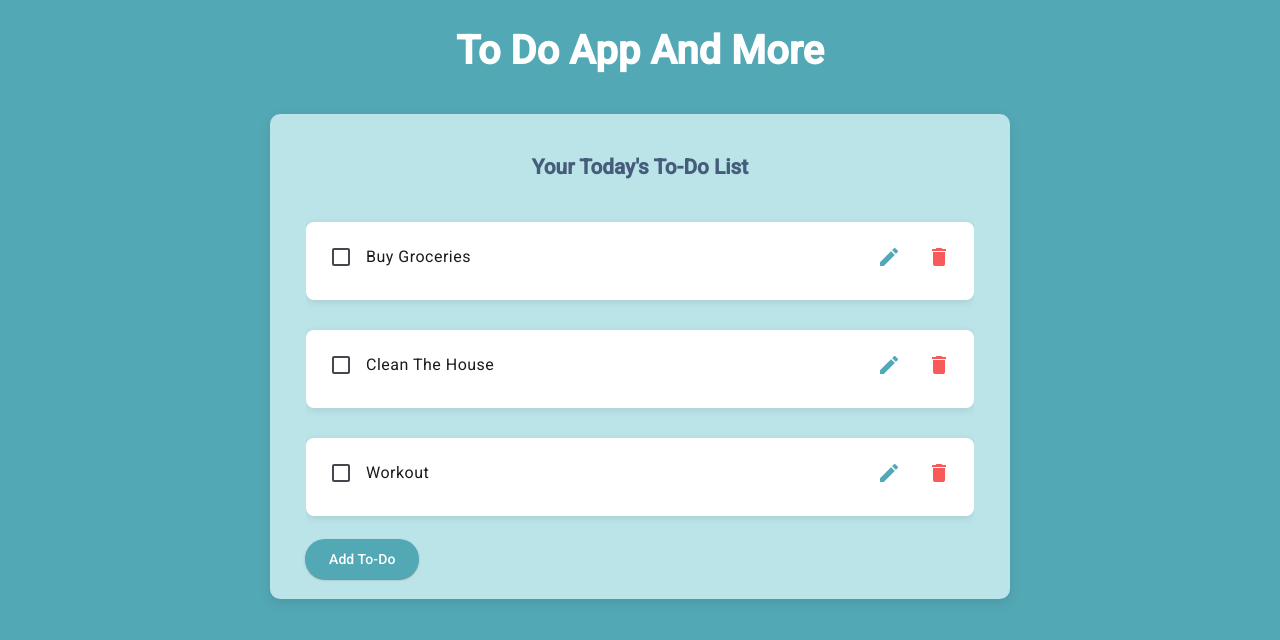
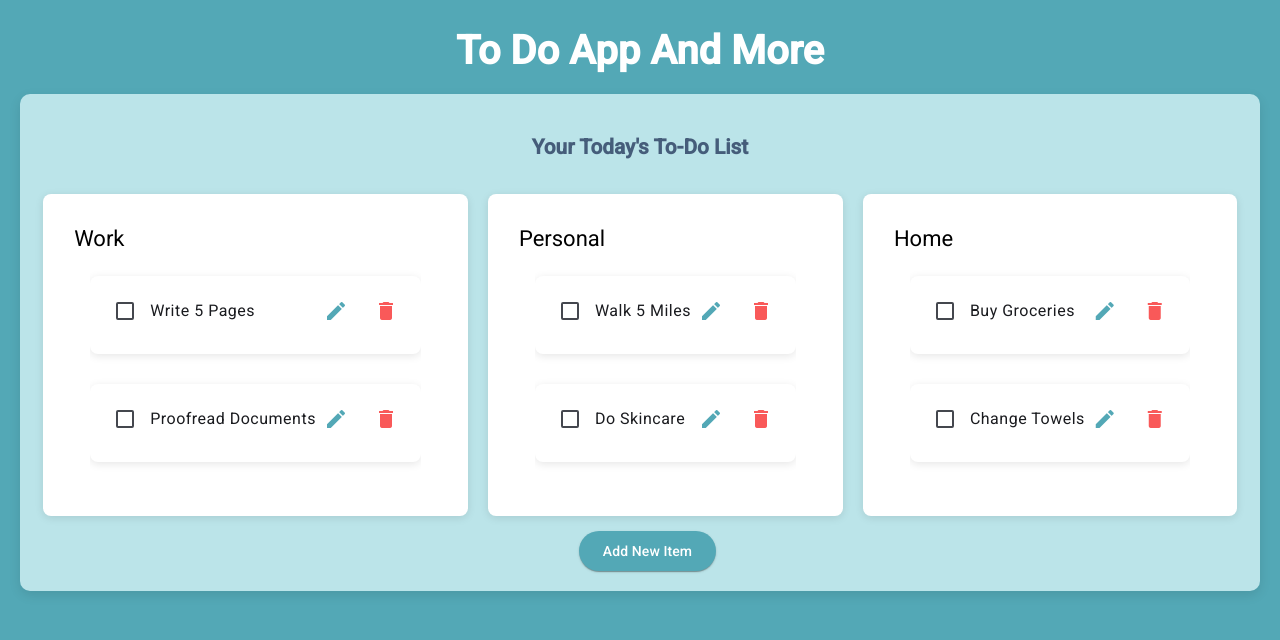
Before and after one commit to Nancy214/ToDo-App-And-More, an Angular app: page / in a window 1280 px wide. Shown: the top 640 px of the page. Built offline with nearby package versions, Linux system fonts and the light colour scheme.

Commit message:
Added categories

```diff
--- a/src/app/add-todo-dialog/add-todo-dialog.component.html
+++ b/src/app/add-todo-dialog/add-todo-dialog.component.html
@@ -1,8 +1,16 @@
-<h2 mat-dialog-title>Add New To-Do</h2>
+<h2 mat-dialog-title>Add New Item</h2>
 <mat-dialog-content style="padding-top: 5px">
   <mat-form-field appearance="outline">
     <mat-label>Title</mat-label>
     <input matInput [(ngModel)]="newTodoTitle" placeholder="Enter title" />
+  </mat-form-field>
+  <mat-form-field appearance="outline">
+    <mat-label>Category</mat-label>
+    <mat-select [(ngModel)]="newTodoCategory">
+      <mat-option *ngFor="let category of categories" [value]="category">{{
+        category
+      }}</mat-option>
+    </mat-select>
   </mat-form-field>
 </mat-dialog-content>
 <mat-dialog-actions align="end">
--- a/src/app/add-todo-dialog/add-todo-dialog.component.ts
+++ b/src/app/add-todo-dialog/add-todo-dialog.component.ts
@@ -8,6 +8,8 @@ import { MatInputModule } from '@angular/material/input';
 import { MatButtonModule } from '@angular/material/button';
 import { CommonModule } from '@angular/common';
 import { MatSnackBar } from '@angular/material/snack-bar';
+import { MatSelectModule } from '@angular/material/select';
+import { CATEGORIES } from '../models/todo';
 
 @Component({
   selector: 'app-add-todo-dialog',
@@ -19,12 +21,16 @@ import { MatSnackBar } from '@angular/material/snack-bar';
     MatInputModule,
     MatButtonModule,
     CommonModule,
+    MatSelectModule,
   ],
   templateUrl: './add-todo-dialog.component.html',
   styleUrl: './add-todo-dialog.component.scss',
 })
 export class AddTodoDialogComponent {
   newTodoTitle: string = '';
+  newTodoCategory: string = '';
+
+  categories = CATEGORIES;
 
   constructor(
     public dialogRef: MatDialogRef<AddTodoDialogComponent>,
@@ -36,14 +42,15 @@ export class AddTodoDialogComponent {
   }
 
   onSave(): void {
-    if (!this.newTodoTitle.trim()) {
-      this.snackbar.open('Please enter a valid title', 'Close', {
+    if (!this.newTodoTitle.trim() || !this.newTodoCategory) {
+      this.snackbar.open('Please fill in all fields', 'Close', {
         duration: 3000,
       });
       return;
     }
     this.dialogRef.close({
       title: this.newTodoTitle,
+      category: this.newTodoCategory,
     });
   }
 }
--- a/src/app/models/todo.ts
+++ b/src/app/models/todo.ts
@@ -1,5 +1,8 @@
 export interface Todo {
   id: number;
   title: string;
+  category: string;
   completed: boolean;
 }
+
+export const CATEGORIES = ['Work', 'Personal', 'Home'];
--- a/src/app/todo-list/todo-list.component.html
+++ b/src/app/todo-list/todo-list.component.html
@@ -1,9 +1,18 @@
 <div class="container">
   <h3>Your Today's To-Do List</h3>
 
+  <div class="categories">
+    <mat-card *ngFor="let category of categories" class="category-card">
+      <mat-card-header>
+        <mat-card-title>{{ category }}</mat-card-title>
+      </mat-card-header>
+      <mat-card-content>
         <mat-list>
           <mat-list-item *ngFor="let todo of todos" style="height: auto">
-      <mat-card [class.completed]="todo.completed">
+            <mat-card
+              [class.completed]="todo.completed"
+              *ngIf="todo.category === category"
+            >
               <!-- View Mode -->
               <mat-checkbox
                 [(ngModel)]="todo.completed"
@@ -17,11 +26,16 @@
                   <button
                     mat-icon-button
                     color="primary"
+                    [disabled]="todo.completed === true"
                     (click)="startEditing(todo.id)"
                   >
                     <mat-icon style="color: #53a8b6">edit</mat-icon>
                   </button>
-            <button mat-icon-button (click)="deleteTodo(todo.id)">
+                  <button
+                    mat-icon-button
+                    [disabled]="todo.completed === true"
+                    (click)="deleteTodo(todo.id)"
+                  >
                     <mat-icon style="color: #f95959">delete</mat-icon>
                   </button>
                 </div>
@@ -53,8 +67,12 @@
             </mat-card>
           </mat-list-item>
         </mat-list>
+      </mat-card-content>
+    </mat-card>
+  </div>
 
+  <!-- Add Mode -->
   <button mat-raised-button class="add-button" (click)="openAddTodoDialog()">
-    Add To-Do
+    Add New Item
   </button>
 </div>
--- a/src/app/todo-list/todo-list.component.scss
+++ b/src/app/todo-list/todo-list.component.scss
@@ -1,16 +1,30 @@
 .container {
-  max-width: 700px;
-  margin: 40px auto;
+  margin: 20px 20px 20px 20px;
   padding: 20px;
   background-color: #bbe4e9;
   border-radius: 10px;
   box-shadow: 0 4px 12px rgba(0, 0, 0, 0.1);
+  display: flex;
+  flex-direction: column;
+  align-items: center;
 }
 h3 {
   font-size: 1.3rem;
   text-align: center;
   margin-bottom: 20px;
   color: #455d7a;
+}
+
+.categories {
+  display: flex;
+  flex-direction: row;
+  gap: 20px;
+}
+
+.category-card {
+  display: flex;
+  flex-direction: column;
+  height: fit-content;
 }
 
 mat-card {
@@ -22,6 +36,7 @@ mat-card {
   transition: box-shadow 0.3s ease;
   display: flex;
   flex-direction: row;
+  text-wrap-mode: wrap;
 
   &:hover {
     box-shadow: 0 4px 16px rgba(0, 0, 0, 0.15);
--- a/src/app/todo-list/todo-list.component.ts
+++ b/src/app/todo-list/todo-list.component.ts
@@ -10,7 +10,7 @@ import { MatSnackBarModule } from '@angular/material/snack-bar';
 import { CommonModule } from '@angular/common';
 import { MatCheckboxModule } from '@angular/material/checkbox';
 
-import { Todo } from '../models/todo';
+import { CATEGORIES, Todo } from '../models/todo';
 import { MatSnackBar } from '@angular/material/snack-bar';
 import { MatDialog } from '@angular/material/dialog';
 import { AddTodoDialogComponent } from '../add-todo-dialog/add-todo-dialog.component';
@@ -34,22 +34,60 @@ import { AddTodoDialogComponent } from '../add-todo-dialog/add-todo-dialog.compo
 })
 export class TodoListComponent {
   todos: Todo[] = [
-    { id: 1, title: 'Buy groceries', completed: false },
-    { id: 2, title: 'Clean the house', completed: false },
-    { id: 3, title: 'Workout', completed: false },
+    {
+      id: 1,
+      title: 'Write 5 pages',
+      category: 'Work',
+      completed: false,
+    },
+    {
+      id: 2,
+      title: 'Proofread documents',
+      category: 'Work',
+      completed: false,
+    },
+    {
+      id: 3,
+      title: 'Walk 5 miles',
+      category: 'Personal',
+      completed: false,
+    },
+    {
+      id: 4,
+      title: 'Do skincare',
+      category: 'Personal',
+      completed: false,
+    },
+    {
+      id: 5,
+      title: 'Buy groceries',
+      category: 'Home',
+      completed: false,
+    },
+    {
+      id: 6,
+      title: 'Change towels',
+      category: 'Home',
+      completed: false,
+    },
   ];
 
+  categories = CATEGORIES;
+
   editingToDoId: number | boolean = false;
-  newToDoTitle: string = '';
 
   constructor(public snackbar: MatSnackBar, private dialog: MatDialog) {}
 
+  startEditing(todoId: number): void {
+    this.editingToDoId = todoId;
+  }
+
+  cancelEdit(): void {
+    this.editingToDoId = false;
+  }
+
   toggleCompletion(todo: Todo): void {
     todo.completed = !todo.completed;
-  }
-
-  startEditing(todoId: number): void {
-    this.editingToDoId = todoId;
   }
 
   saveEdit(todoId: number, updatedTitle: string): void {
@@ -70,10 +108,6 @@ export class TodoListComponent {
     });
   }
 
-  cancelEdit(): void {
-    this.editingToDoId = false;
-  }
-
   deleteTodo(todoId: number): void {
     this.todos = this.todos.filter((todo) => todo.id !== todoId);
     this.snackbar.open('To Do item deleted', 'Close', {
@@ -91,6 +125,7 @@ export class TodoListComponent {
         const newTodo: Todo = {
           id: this.todos.length + 1,
           title: result.title,
+          category: result.category,
           completed: false,
         };
         this.todos.push(newTodo);
```
Lines whose indentation alone changed are shown as unchanged.
